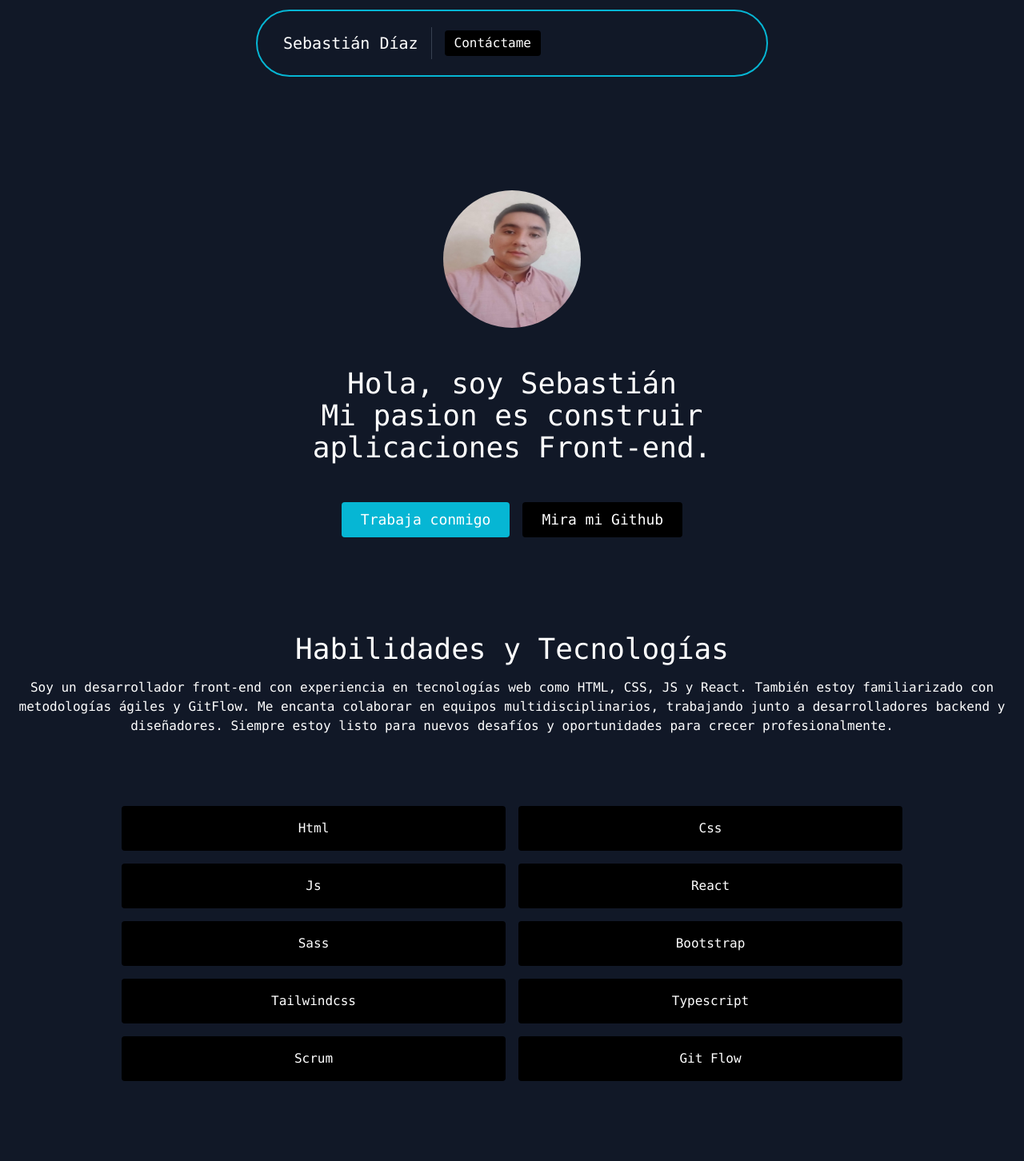
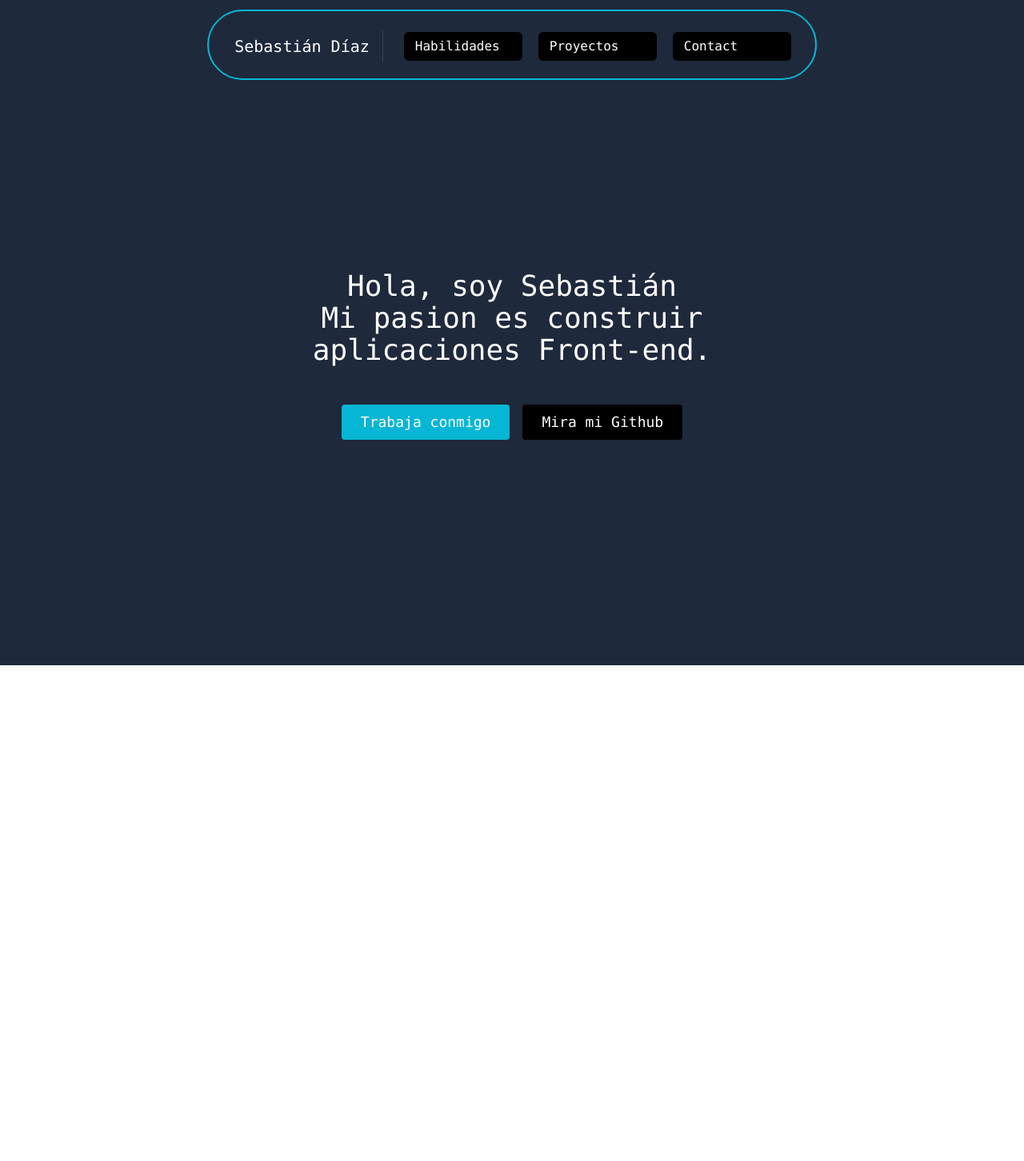
Before and after one commit to Sebastianidm/Portafolio, a React (Vite) app: page / in a window 1280 px wide. Shown: the top 1452 px of the page at 80% size. After the commit the page ends 832 px from the top, so only its background shows below. Built offline with nearby package versions, Linux system fonts and the light colour scheme.

Commit message:
Cambios en componentes

```diff
--- a/src/components/About.jsx
+++ b/src/components/About.jsx
@@ -7,14 +7,14 @@ const About = () => {
     window.location.replace("https://github.com/Sebastianidm");
   }
   return (
-    <section id='about' >
+    <section id='about' className=' bg-slate-800' >
 
-      <div className="container  mx-auto flex px-10 py-20  flex-col items-center">
+      <div className="container aboutStyle  pb-14 mx-auto flex px-10 flex-col items-center justify-center ">
 
 
         <div className=" font-mono  sm:w-1/2   flex flex-col sm:items-center sm:text-center sm-16 sm:mb-0 items-center text-center">
 
-              <img src={sebacvimg} alt='perfiljpg' className='fotoPerfil rounded-full border-transparent border-2' />
+
 
            <Fade cascade >
           <h1 className="title-font sm:text-4xl text-3xl mb-4 font-medium text-white mx-0">
--- a/src/components/Contact.jsx
+++ b/src/components/Contact.jsx
@@ -1,35 +1,9 @@
 import React from "react";
 
 const Contact = () => {
-  const enviarCorreo = () => {
-    location.href = "mailto:sebastiandiazmiranda@gmail.com";
-  };
+
   return (
-    <section id="contact" className="relative font-mono text-center flex items-center justify-items-center">
-      <div className="container px-5 py-10  w-full h-full mx-auto flex  justify-center
-         ">
-            <div >
-
-              <h2 className="title-font font-semibold text-white tracking-widest text-xs">
-                DIRECCIÓN
-              </h2>
-              <p className="mt-1">Quilpue, Valparaiso (Chile)</p>
-
-
-              <h2 className="title-font font-semibold text-white tracking-widest text-xs mt-4">
-                CORREO ELECTRÓNICO
-              </h2>
-              <a className="text-indigo-400 leading-relaxed">
-                sebastiandiazmiranda@gmail.com
-              </a>
-
-
-              <h2 className="title-font font-semibold text-white tracking-widest text-xs mt-4">
-                NÚMERO DE TELÉFONO
-              </h2>
-              <p className="leading-relaxed">+56936896619</p>
-
-            </div>
+    <section id="contact" className="relative font-mono text-center flex items-center justify-center h-max aboutStyle bg-slate-800 ">
 
 
 
@@ -39,7 +13,6 @@ const Contact = () => {
 
 
 
-      </div>
 
 
 
--- a/src/components/Navbar.jsx
+++ b/src/components/Navbar.jsx
@@ -1,34 +1,57 @@
 import React from "react";
 import { Link } from "react-router-dom";
 
+
 const Navbar = () => {
-  const enviarCorreo = () => {
-    location.href = "mailto:sebastiandiazmiranda@gmail.com";
-  };
+
 
   return (
-    <div className=" top-0 font-mono bg-gray-900 flex justify-center  ">
-      <header className="   top-0 mt-3 mb-3 z-10 md:w-1/2 md:border-2 md:border-cyan-500 md:rounded-full md:bg-transparent ">
-        <div className="container mx-auto flex flex-wrap p-5 flex-col md:flex-row items-center">
-          <a className="title-font font-medium text-white mb-4  text-center md:mb-0">
-            <Link to="/" className="ml-3 text-xl ">
+    <div className=" top-0 font-mono bg-slate-800  flex  justify-center    lg:justify-center lg:space-between ">
+      <header className="   top-0 mt-3 mb-3 z-10 lg:w-70 lg:border-2 md:border-cyan-500 lg:rounded-full lg:bg-transparent ">
+        <div className="container mx-auto lg:flex lg:flex-wrap lg:p-5 flex-col lg:flex-row lg:items-center  items-center ">
+        <a className="title-font font-medium text-white mb-4 text-center lg:mb-0 lg:mt-1">
+            <Link to="/welcome" className="ml-3 text-xl">
               Sebastián Díaz
             </Link>
           </a>
-          <div className="md:mr-auto md:ml-4 md:py-1 md:pl-4 md:border-l md:border-gray-700	flex flex-wrap items-center text-base justify-center">
-            <Link
-              to="/components"
-              className=" items-center bg-gray-800 border-0 py-1 px-3  text-white rounded text-base mt-4 md:mt-0  hidden"
-            >
-              Componentes
+          <div className="lg:mr-auto lg:ml-4 lg:py-1 lg:pl-4 lg:border-l lg:border-gray-700 lg:flex lg:flex-row lg:flex-wrap lg:items-center text-base lg:justify-center  flex flex-col justify-center mt-1 text-center ">
+
+            <div className="lg:inline-flex lg:items-center text-white bg-black border-0 py-1 px-3 mx-3 w-36 rounded text-base lg:mt-0 mt-3 ring-2 ring-black">
+            <Link to="skills">
+              <a
+
+              >
+                Habilidades
+              </a>
             </Link>
-            <a
-              href="#contact"
-              onClick={enviarCorreo}
-              className="inline-flex items-center bg-black border-0 py-1 px-3  text-white rounded text-base mt-4 md:mt-0"
-            >
-              Contáctame
-            </a>
+            </div>
+
+            <div className="lg:inline-flex lg:items-center bg-black border-0 py-1 px-3 mx-3 text-white w-36 rounded text-base lg:mt-0 mt-3 ring-2 ring-black">
+            <Link to="projects">
+              <a
+
+              >
+                Proyectos
+              </a>
+            </Link>
+            </div>
+
+
+            <div className="lg:inline-flex lg:items-center bg-black border-0 py-1 px-3 mx-3 text-white w-36 rounded text-base lg:mt-0 mt-3 ring-2 ring-black">
+            <Link to="contact">
+              <a
+
+              >
+                Contact
+              </a>
+            </Link>
+            </div>
+
+
+
+
+
+
           </div>
         </div>
       </header>
--- a/src/components/Projects.jsx
+++ b/src/components/Projects.jsx
@@ -5,10 +5,11 @@ import {Fade} from "react-awesome-reveal"
 
 export default function Projects() {
   return (
-    <section id="projects" className="text-gray-400  font-mono  body-font">
+
+    <section id="projects" className="text-gray-400  font-mono bg-slate-800  pt-9  ">
       <div className="container  flex flex-col flex-wrap px-5 py-10 mx-auto text-center w-100 lg:px-40">
         <div className="flex flex-col flex-wrap  w-full mb-20">
-          <CodeIcon className="mx-auto inline-block w-10 mb-4" />
+          <CodeIcon className="mx-auto inline-block w-10 mb-4 text-white" />
           <Fade cascade>
           <h1 className="title-font sm:text-4xl text-3xl font-medium title-font mb-4 text-white">
             Aplicaciones que he construido
@@ -16,12 +17,13 @@ export default function Projects() {
           </Fade>
         </div>
 
-        <div className="flex flex-wrap w-100   ">
+        <div className="flex flex-wrap w-100    ">
           {projects.map((project) => (
             <a
               href={project.link}
               key={project.image}
-              className="sm:w-1/2 w-full sm:p-4 p-2 bg"
+              className="sm:w-1/2 w-full sm:p-4 p-2 "
+
             >
               <div className="flex">
                 <div className="px-8 py-10  w-full border-4 rounded border-black bg-black opacity-100 ">
@@ -38,6 +40,8 @@ export default function Projects() {
           ))}
         </div>
       </div>
+
     </section>
+
   );
 }
--- a/src/components/Skills.jsx
+++ b/src/components/Skills.jsx
@@ -4,8 +4,8 @@ import {Fade} from "react-awesome-reveal"
 
 const Skills = () => {
   return (
-    <section id='skills'>
-      <div className='container px-5 py-10 mx-auto font-mono '>
+    <section id='skills' className='h-max bg-slate-800'>
+      <div className='md:container px-5 py-10 mx-auto font-mono  pt-24 '>
         <div className='text-center mb-20'>
           <Fade cascade>
           <h1 className='title-font sm:text-4xl text-3xl font-medium title-font mb-4 text-white'>
--- a/src/index.css
+++ b/src/index.css
@@ -3,10 +3,13 @@
 @tailwind utilities;
 
 .fotoPerfil{
-width: 11rem;
-height: 11rem;
+width: 15rem;
+height: 15rem;
 margin-top: 3rem;
 margin-bottom:3rem
 
+}
 
+.aboutStyle {
+    height: 45rem;
 }
--- a/src/layouts/Default.jsx
+++ b/src/layouts/Default.jsx
@@ -4,10 +4,10 @@ import Navbar from "../components/Navbar";
 
 const Default = () => {
   return (
-    <>
+    <div className="bg-slate-800  max-h-100 h-screen ">
       <Navbar/>
       <Outlet />
-    </>
+    </div>
   );
 };
 
--- a/src/pages/Home.jsx
+++ b/src/pages/Home.jsx
@@ -1,15 +1,9 @@
 import About from "../components/About";
-import Skills from "../components/Skills";
-import Projects from "../components/Projects";
-import Contact from "../components/Contact";
 
 function Home() {
   return (
-    <main className="text-gray-400  bg-gray-900 body-font ">
-      <About />
-      <Skills />
-      <Projects />
-      <Contact />
+    <main className="text-gray-400  bg-slate-800 body-font  ">
+      <About/>
     </main>
   );
 }
```
Also changed, not shown: src/router/index.jsx (+19 -12 lines), src/img/imagen-perfil.jpg (added), 1 other file (tests, documents, lock files or other folders).
